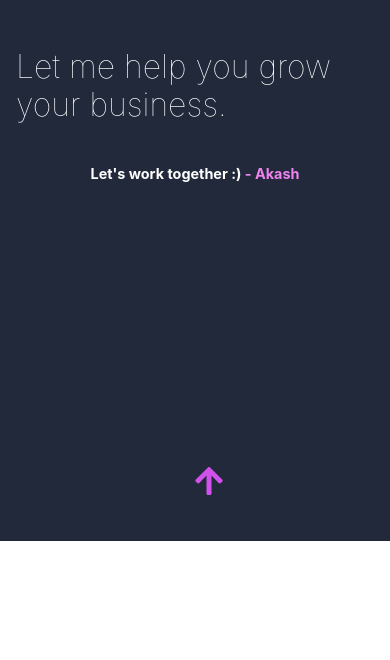
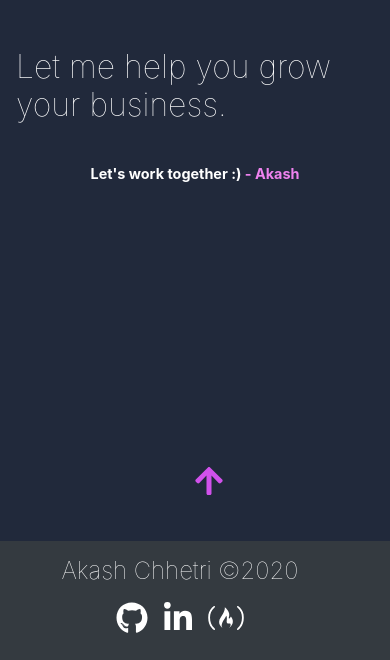
Before and after one commit to achhetr/portfolio, a React (Create React App) app: page / in a window 390 px wide. Shown: the part 5779-6439 px from the top of the page. Before the commit the page ends 6320 px from the top, so only its background shows below. Built offline with nearby package versions, Linux system fonts and the light colour scheme.

Commit message:
footer responsive added

```diff
--- a/src/components/About/about.module.css
+++ b/src/components/About/about.module.css
@@ -35,7 +35,7 @@
 
 @media (max-width: 30rem) {
 	.CardContainer {
-		margin-bottom: 8rem;
+		margin-bottom: 4rem;
 	}
 	.Title {
 		font-size: 2rem;
--- a/src/components/Contact/contact.module.css
+++ b/src/components/Contact/contact.module.css
@@ -50,7 +50,7 @@
 	}
 
 	.Container {
-		margin-bottom: 6rem;
+		margin-bottom: 1rem;
 	}
 
 	.Title {
--- a/src/components/Footer/Footer.js
+++ b/src/components/Footer/Footer.js
@@ -11,7 +11,11 @@ const Footer = () => (
 				<Col xs={12} md={4}>
 					<h4 className={footerStyle.Title}>Akash Chhetri ©2020</h4>
 				</Col>
-				<Col xs={12} md={{ span: 3, offset: 5 }}>
+				<Col
+					xs={12}
+					md={{ span: 3, offset: 5 }}
+					className={footerStyle.FaContainer}
+				>
 					<a
 						href="https://github.com/achhetr"
 						target="_blank"
--- a/src/components/Footer/footer.module.css
+++ b/src/components/Footer/footer.module.css
@@ -44,6 +44,15 @@
 
 @media (max-width: 30rem) {
 	.Footer {
-		display: none !important;
+		padding: 1rem 0;
+	}
+
+	.Title {
+		text-align: center;
+	}
+
+	.FaContainer {
+		display: flex;
+		justify-content: center;
 	}
 }
--- a/src/components/Projects/projects.module.css
+++ b/src/components/Projects/projects.module.css
@@ -29,7 +29,7 @@
 	.Container {
 		padding: 1rem;
 		margin: 1rem;
-		margin-bottom: 8rem;
+		margin-bottom: 2rem;
 	}
 
 	.RowGrid {
```
